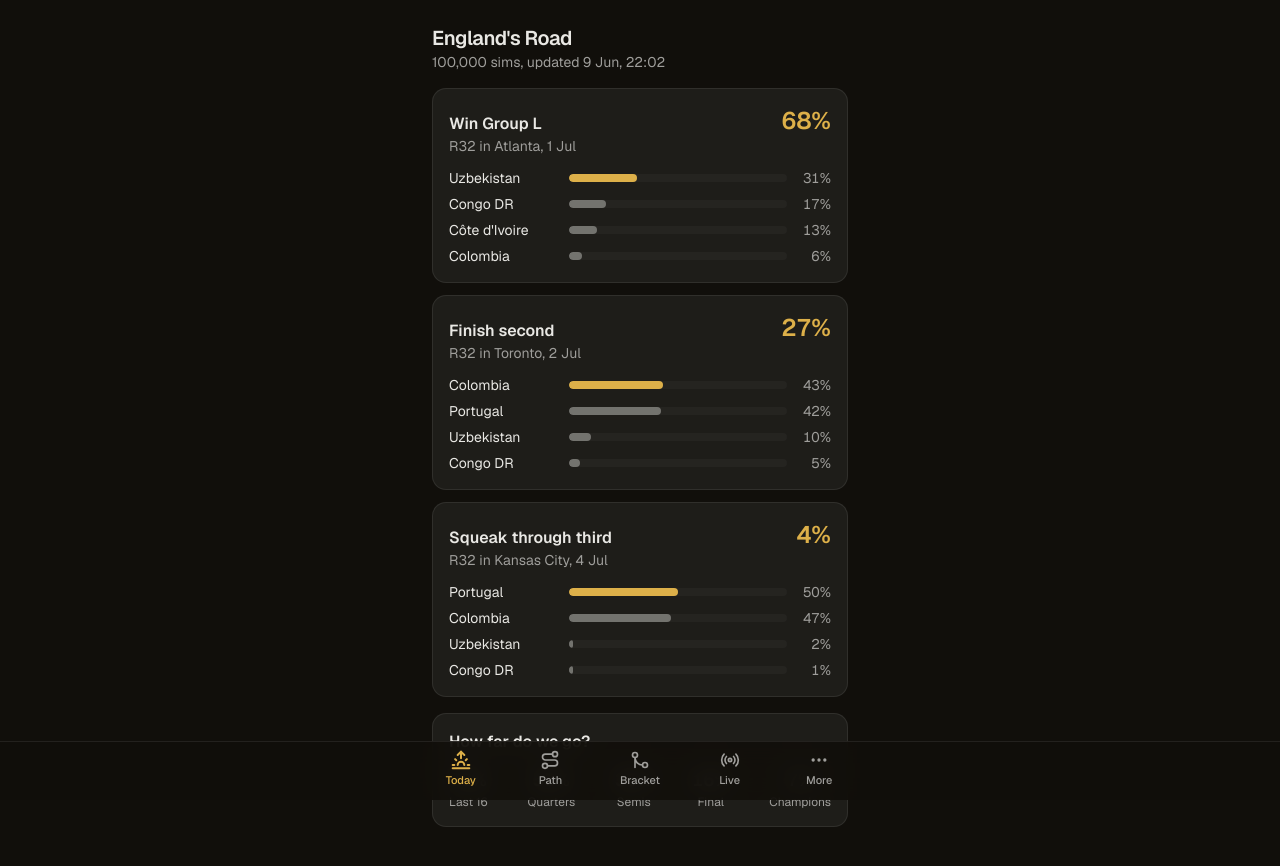
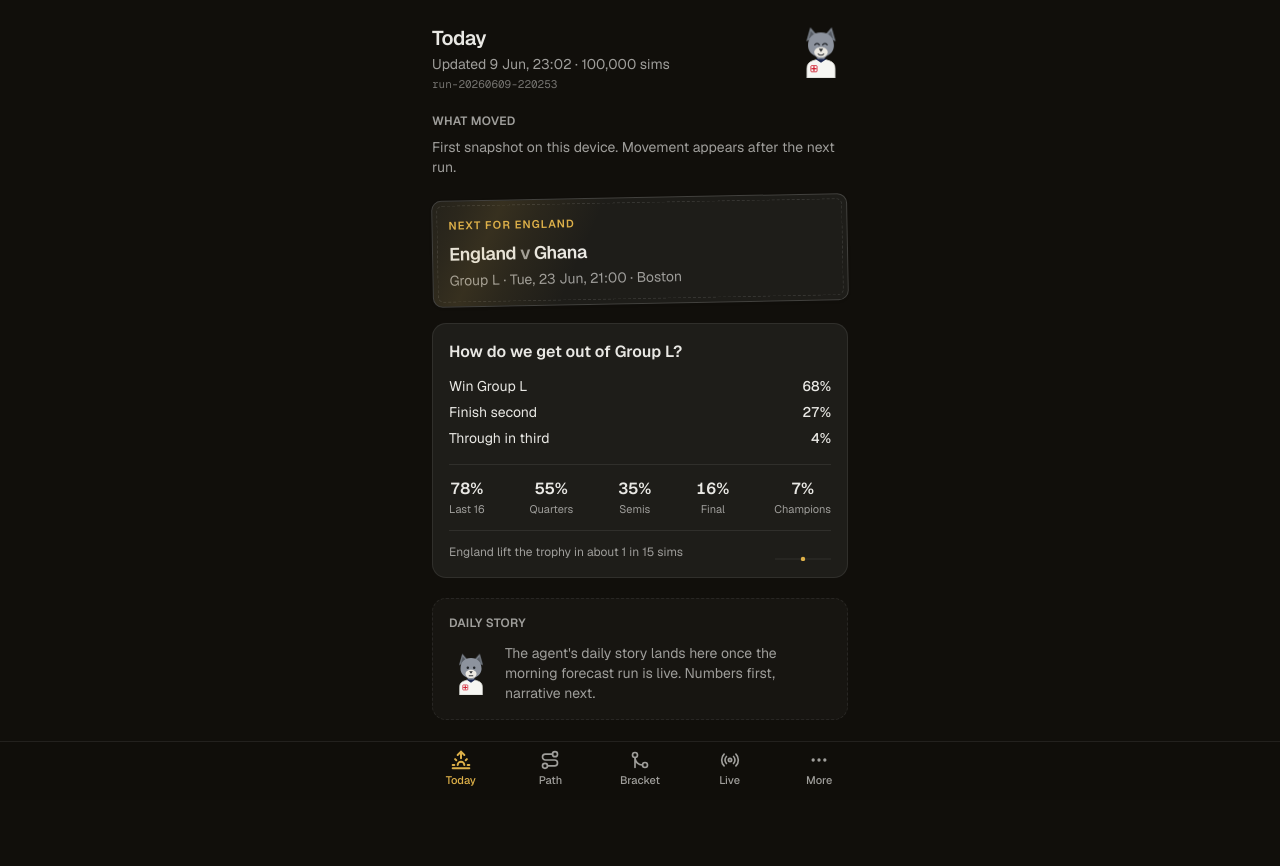
Before and after one commit to jonahanton/wolves-ai, a Next.js app in the folder web/: page / in a window 1280 px wide. Shown: the top 866 px of the page. After the commit the page ends 832 px from the top, so only its background shows below. Built offline with nearby package versions, Linux system fonts and the light colour scheme.

Commit message:
Add Today tab with delta chips and fixture card

```diff
--- a/web/src/app/page.tsx
+++ b/web/src/app/page.tsx
@@ -1,55 +1,28 @@
-import { PathCard } from "@/components/road/path-card";
+import { DailyStory } from "@/components/today/daily-story";
+import { FinishSummary } from "@/components/today/finish-summary";
+import { NextFixtureCard } from "@/components/today/next-fixture-card";
+import { RunHeader } from "@/components/today/run-header";
+import { WhatMoved } from "@/components/today/what-moved";
+import { summariseSnapshot } from "@/lib/derive";
 import { loadLatestSnapshot } from "@/lib/load-snapshot";
+import { nextEnglandFixture } from "@/lib/schedule";
 import { teamNames } from "@/lib/snapshot";
 
 export const dynamic = "force-dynamic";
 
-const REACH_LABELS: [string, string][] = [
-  ["r16", "Last 16"],
-  ["qf", "Quarters"],
-  ["sf", "Semis"],
-  ["final", "Final"],
-  ["champion", "Champions"],
-];
-
-export default async function Home() {
+export default async function TodayPage() {
   const snapshot = await loadLatestSnapshot();
   const names = teamNames(snapshot);
-  const updated = new Date(snapshot.run.created_at).toLocaleString("en-GB", {
-    day: "numeric",
-    month: "short",
-    hour: "2-digit",
-    minute: "2-digit",
-  });
+  const fixture = nextEnglandFixture(new Date());
+  const mood = (snapshot.england.finish_probs.win_group ?? 0) >= 0.5 ? "happy" : "neutral";
 
   return (
-    <main className="mx-auto flex w-full max-w-md flex-1 flex-col gap-4 p-4 pb-10">
-      <header className="pt-2">
-        <h1 className="text-xl font-semibold tracking-tight">England&apos;s Road</h1>
-        <p className="text-sm text-muted-foreground">
-          {snapshot.run.n_sims.toLocaleString("en-GB")} sims, updated {updated}
-        </p>
-      </header>
-
-      <div className="flex flex-col gap-3">
-        {snapshot.england.paths.map((path) => (
-          <PathCard key={path.finish} path={path} names={names} />
-        ))}
-      </div>
-
-      <section className="rounded-xl border bg-card p-4">
-        <h2 className="mb-3 font-semibold">How far do we go?</h2>
-        <div className="flex justify-between text-center">
-          {REACH_LABELS.map(([key, label]) => (
-            <div key={key} className="flex flex-col">
-              <span className="text-lg font-semibold tabular-nums">
-                {Math.round((snapshot.england.reach_probs[key] ?? 0) * 100)}%
-              </span>
-              <span className="text-xs text-muted-foreground">{label}</span>
-            </div>
-          ))}
-        </div>
-      </section>
+    <main className="mx-auto flex w-full max-w-md flex-col gap-5 p-4">
+      <RunHeader run={snapshot.run} mood={mood} />
+      <WhatMoved summary={summariseSnapshot(snapshot)} />
+      {fixture && <NextFixtureCard fixture={fixture} names={names} />}
+      <FinishSummary england={snapshot.england} />
+      <DailyStory />
     </main>
   );
 }
--- a/web/src/components/road/path-card.tsx
+++ /dev/null
@@ -1,35 +0,0 @@
-import { ProbBar } from "@/components/road/prob-bar";
-import type { EnglandPath } from "@/lib/snapshot";
-
-const FINISH_LABELS: Record<string, string> = {
-  win_group: "Win Group L",
-  runner_up: "Finish second",
-  third: "Squeak through third",
-};
-
-interface PathCardProps {
-  path: EnglandPath;
-  names: Map<string, string>;
-}
-
-export function PathCard({ path, names }: PathCardProps) {
-  const date = new Date(path.date).toLocaleDateString("en-GB", { day: "numeric", month: "short" });
-  return (
-    <section className="rounded-xl border bg-card p-4">
-      <header className="mb-3 flex items-baseline justify-between">
-        <div>
-          <h2 className="font-semibold">{FINISH_LABELS[path.finish] ?? path.finish}</h2>
-          <p className="text-sm text-muted-foreground">
-            R32 in {path.city}, {date}
-          </p>
-        </div>
-        <span className="text-2xl font-semibold tabular-nums text-gold">{Math.round(path.prob * 100)}%</span>
-      </header>
-      <div className="space-y-1.5">
-        {path.opponents.slice(0, 4).map((o, i) => (
-          <ProbBar key={o.team_id} label={names.get(o.team_id) ?? o.team_id} prob={o.prob} highlight={i === 0} />
-        ))}
-      </div>
-    </section>
-  );
-}
--- a/web/src/components/road/prob-bar.tsx
+++ /dev/null
@@ -1,21 +0,0 @@
-interface ProbBarProps {
-  label: string;
-  prob: number;
-  highlight?: boolean;
-}
-
-export function ProbBar({ label, prob, highlight = false }: ProbBarProps) {
-  const pct = Math.round(prob * 100);
-  return (
-    <div className="flex items-center gap-2 text-sm">
-      <span className="w-28 shrink-0 truncate">{label}</span>
-      <div className="h-2 flex-1 overflow-hidden rounded-full bg-secondary">
-        <div
-          className={`h-full rounded-full ${highlight ? "bg-gold" : "bg-foreground/40"}`}
-          style={{ width: `${Math.max(pct, 2)}%` }}
-        />
-      </div>
-      <span className="w-9 shrink-0 text-right tabular-nums text-muted-foreground">{pct}%</span>
-    </div>
-  );
-}
--- /dev/null
+++ b/web/src/components/today/daily-story.tsx
@@ -0,0 +1,16 @@
+import { WolfMascot } from "@/components/mascot/wolf-mascot";
+
+export function DailyStory() {
+  return (
+    <section className="rounded-xl border border-dashed bg-card/50 p-4" aria-label="Daily story">
+      <h2 className="text-xs font-semibold tracking-wide text-muted-foreground uppercase">Daily story</h2>
+      <div className="mt-3 flex items-center gap-3">
+        <WolfMascot mood="neutral" size={44} />
+        <p className="text-sm text-muted-foreground">
+          The agent&apos;s daily story lands here once the morning forecast run is live. Numbers first, narrative
+          next.
+        </p>
+      </div>
+    </section>
+  );
+}
--- /dev/null
+++ b/web/src/components/today/finish-summary.tsx
@@ -0,0 +1,52 @@
+import { Sparkline } from "@/components/charts/sparkline";
+import { formatPct, frequencyFrame } from "@/lib/format";
+import type { EnglandBlock } from "@/lib/snapshot";
+
+const FINISH_ROWS: [string, string][] = [
+  ["win_group", "Win Group L"],
+  ["runner_up", "Finish second"],
+  ["third_qualified", "Through in third"],
+];
+
+const REACH_COLUMNS: [string, string][] = [
+  ["r16", "Last 16"],
+  ["qf", "Quarters"],
+  ["sf", "Semis"],
+  ["final", "Final"],
+  ["champion", "Champions"],
+];
+
+interface FinishSummaryProps {
+  england: EnglandBlock;
+}
+
+export function FinishSummary({ england }: FinishSummaryProps) {
+  const champion = england.reach_probs.champion ?? 0;
+  return (
+    <section className="rounded-xl border bg-card p-4" aria-label="How England finish">
+      <h2 className="font-semibold">How do we get out of Group L?</h2>
+      <div className="mt-3 space-y-1.5">
+        {FINISH_ROWS.map(([key, label]) => (
+          <div key={key} className="flex items-baseline justify-between text-sm">
+            <span>{label}</span>
+            <span className="tabular-nums font-medium">{formatPct(england.finish_probs[key] ?? 0)}</span>
+          </div>
+        ))}
+      </div>
+      <div className="mt-4 flex justify-between border-t pt-3 text-center">
+        {REACH_COLUMNS.map(([key, label]) => (
+          <div key={key} className="flex flex-col">
+            <span className="text-base font-semibold tabular-nums">{formatPct(england.reach_probs[key] ?? 0)}</span>
+            <span className="text-[11px] text-muted-foreground">{label}</span>
+          </div>
+        ))}
+      </div>
+      <div className="mt-3 flex items-center justify-between border-t pt-3">
+        <p className="text-xs text-muted-foreground">
+          England lift the trophy in {frequencyFrame(champion) ?? "no sims"}
+        </p>
+        <Sparkline values={[champion]} width={56} height={18} />
+      </div>
+    </section>
+  );
+}
--- /dev/null
+++ b/web/src/components/today/next-fixture-card.tsx
@@ -0,0 +1,23 @@
+import { formatKickoff } from "@/lib/format";
+import type { GroupMatch } from "@/lib/schedule";
+
+interface NextFixtureCardProps {
+  fixture: GroupMatch;
+  names: Map<string, string>;
+}
+
+export function NextFixtureCard({ fixture, names }: NextFixtureCardProps) {
+  const home = names.get(fixture.home) ?? fixture.home;
+  const away = names.get(fixture.away) ?? fixture.away;
+  return (
+    <section className="sticker foil sticker-tilt-l p-4" aria-label="England's next fixture">
+      <p className="text-[11px] font-semibold tracking-widest text-gold uppercase">Next for England</p>
+      <p className="mt-1.5 text-lg font-semibold tracking-tight">
+        {home} <span className="text-muted-foreground">v</span> {away}
+      </p>
+      <p className="mt-0.5 text-sm text-muted-foreground">
+        Group {fixture.group} &middot; {formatKickoff(fixture.date)} &middot; {fixture.city}
+      </p>
+    </section>
+  );
+}
--- /dev/null
+++ b/web/src/components/today/run-header.tsx
@@ -0,0 +1,23 @@
+import { WolfMascot, type WolfMood } from "@/components/mascot/wolf-mascot";
+import { formatUpdated } from "@/lib/format";
+import type { RunMeta } from "@/lib/snapshot";
+
+interface RunHeaderProps {
+  run: RunMeta;
+  mood: WolfMood;
+}
+
+export function RunHeader({ run, mood }: RunHeaderProps) {
+  return (
+    <header className="flex items-start justify-between gap-3 pt-2">
+      <div>
+        <h1 className="text-xl font-semibold tracking-tight">Today</h1>
+        <p className="mt-0.5 text-sm text-muted-foreground">
+          Updated {formatUpdated(run.created_at)} &middot; {run.n_sims.toLocaleString("en-GB")} sims
+        </p>
+        <p className="mt-0.5 font-mono text-[11px] text-muted-foreground/70">{run.run_id}</p>
+      </div>
+      <WolfMascot mood={mood} size={54} />
+    </header>
+  );
+}
--- /dev/null
+++ b/web/src/components/today/what-moved.tsx
@@ -0,0 +1,93 @@
+"use client";
+
+import { useEffect, useMemo, useSyncExternalStore } from "react";
+import { TrendingDown, TrendingUp } from "lucide-react";
+import { computeDeltas, type SnapshotSummary } from "@/lib/derive";
+import { formatDeltaPts, formatPct } from "@/lib/format";
+
+const STORAGE_KEY = "wolves:snapshot-history";
+
+interface StoredHistory {
+  current: SnapshotSummary;
+  previous: SnapshotSummary | null;
+}
+
+function readHistory(): StoredHistory | null {
+  try {
+    const raw = window.localStorage.getItem(STORAGE_KEY);
+    return raw ? (JSON.parse(raw) as StoredHistory) : null;
+  } catch {
+    return null;
+  }
+}
+
+function peekPrevious(summary: SnapshotSummary): SnapshotSummary | null {
+  const stored = readHistory();
+  if (stored === null) return null;
+  return stored.current.runId === summary.runId ? stored.previous : stored.current;
+}
+
+function persistHistory(summary: SnapshotSummary): void {
+  try {
+    const previous = peekPrevious(summary);
+    window.localStorage.setItem(STORAGE_KEY, JSON.stringify({ current: summary, previous }));
+  } catch {
+    return;
+  }
+}
+
+const subscribeNever = () => () => {};
+
+interface WhatMovedProps {
+  summary: SnapshotSummary;
+}
+
+export function WhatMoved({ summary }: WhatMovedProps) {
+  const hydrated = useSyncExternalStore(
+    subscribeNever,
+    () => true,
+    () => false,
+  );
+
+  const chips = useMemo(() => {
+    if (!hydrated) return undefined;
+    const previous = peekPrevious(summary);
+    return previous ? computeDeltas(summary, previous) : null;
+  }, [hydrated, summary]);
+
+  useEffect(() => persistHistory(summary), [summary]);
+
+  return (
+    <section aria-label="What moved">
+      <h2 className="mb-2 text-xs font-semibold tracking-wide text-muted-foreground uppercase">What moved</h2>
+      {chips === undefined && <div className="h-8 w-2/3 animate-pulse rounded-full bg-secondary" />}
+      {chips === null && (
+        <p className="text-sm text-muted-foreground">
+          First snapshot on this device. Movement appears after the next run.
+        </p>
+      )}
+      {chips?.length === 0 && <p className="text-sm text-muted-foreground">Nothing meaningful moved overnight.</p>}
+      {chips && chips.length > 0 && (
+        <div className="flex flex-wrap gap-2">
+          {chips.map((chip) => (
+            <span
+              key={chip.key}
+              className="inline-flex items-center gap-1.5 rounded-full border bg-card px-3 py-1.5 text-sm"
+            >
+              <span className="font-medium">{chip.label}</span>
+              <span className="tabular-nums text-muted-foreground">{formatPct(chip.prob)}</span>
+              <span
+                className={`inline-flex items-center gap-0.5 tabular-nums ${
+                  chip.deltaPts > 0 ? "text-gold" : "text-muted-foreground"
+                }`}
+              >
+                {chip.deltaPts > 0 ? <TrendingUp size={13} /> : <TrendingDown size={13} />}
+                {formatDeltaPts(chip.deltaPts)}
+              </span>
+            </span>
+          ))}
+        </div>
+      )}
+    </section>
+  );
+}
```
